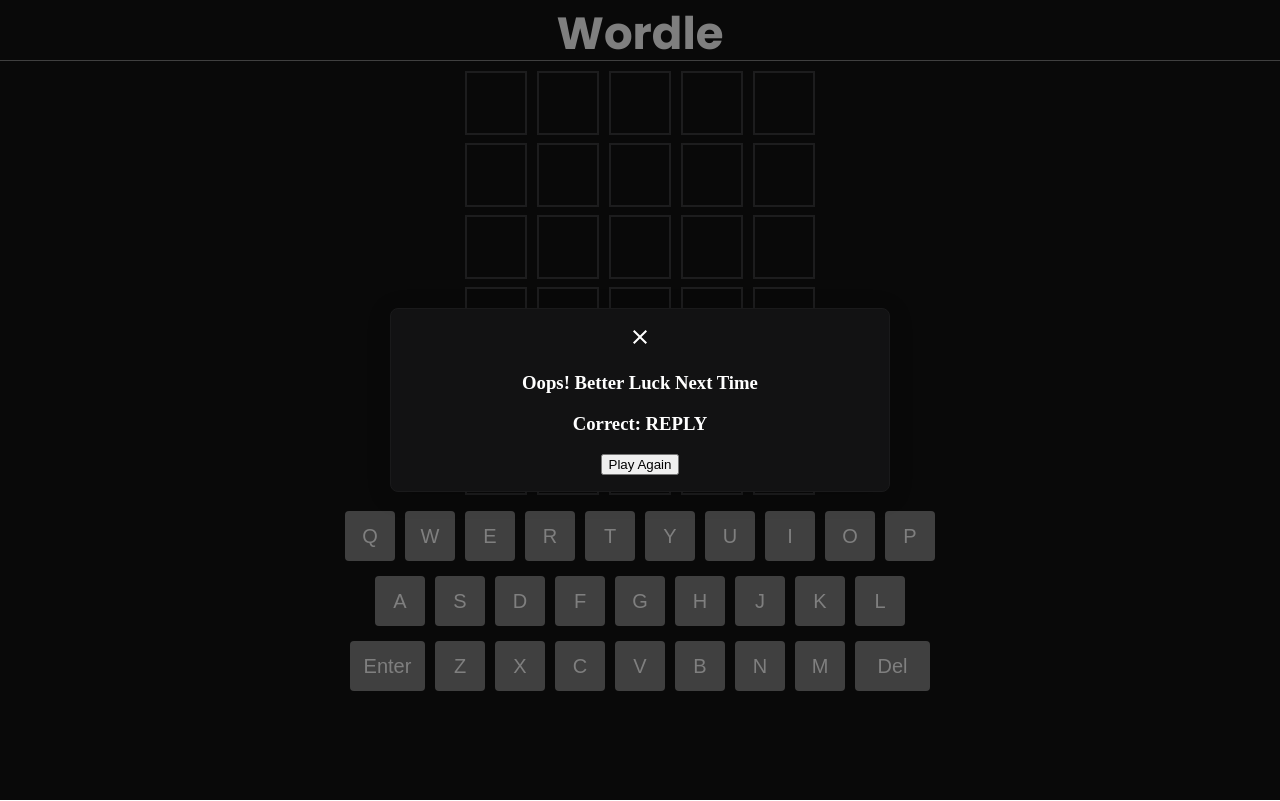
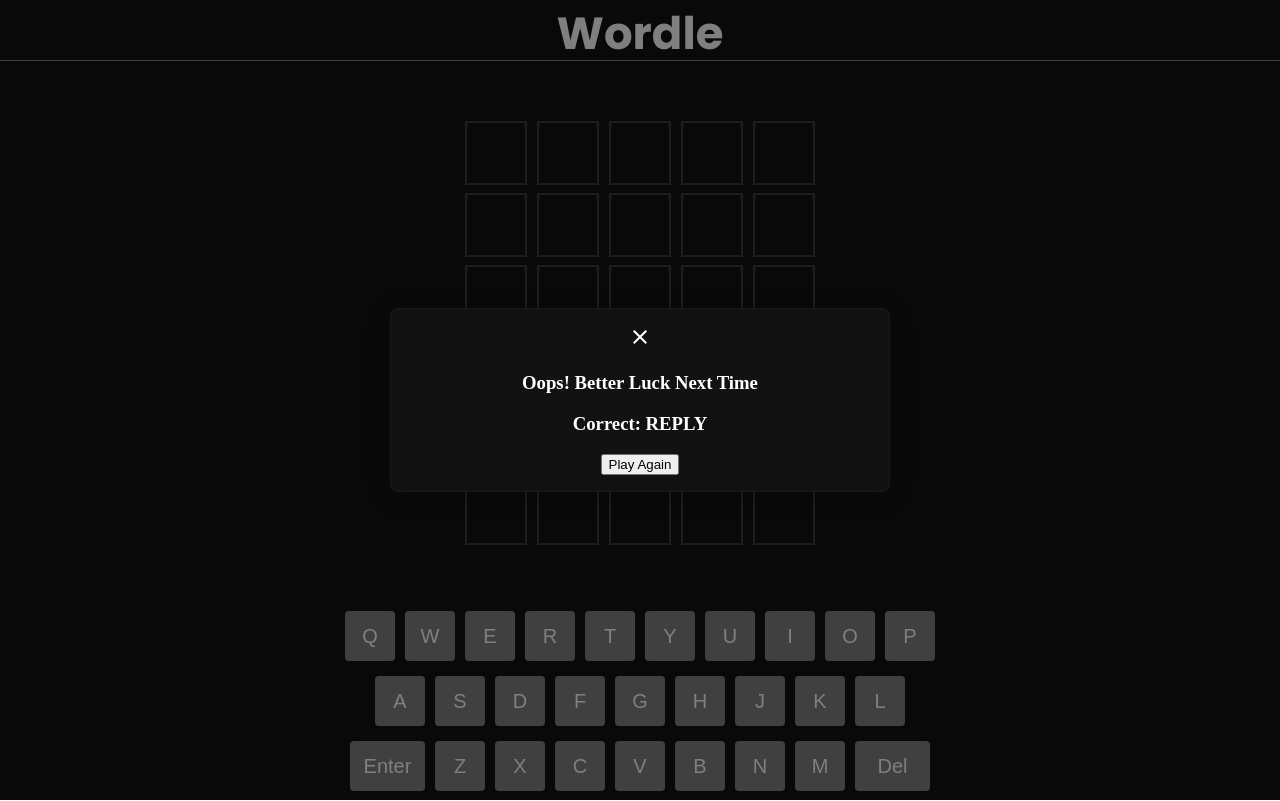
Before and after one commit to Khalil-codes/wordle-clone, a React (Create React App) app: page / in a window 1280 px wide. Built offline with nearby package versions, Linux system fonts and the light colour scheme.

Commit message:
Refactor Code

```diff
--- a/src/components/Board.tsx
+++ b/src/components/Board.tsx
@@ -7,6 +7,7 @@
 const Board: FC<Props> = (props) => {
     const { board } = useBoard();
     return (
+        <div className="board-container">
             <div className="board">
                 {board.map((row: string[], rowIdx: number) => {
                     return (
@@ -22,6 +23,7 @@
                     );
                 })}
             </div>
+        </div>
     );
 };
 
```
Lines whose indentation alone changed are shown as unchanged.
